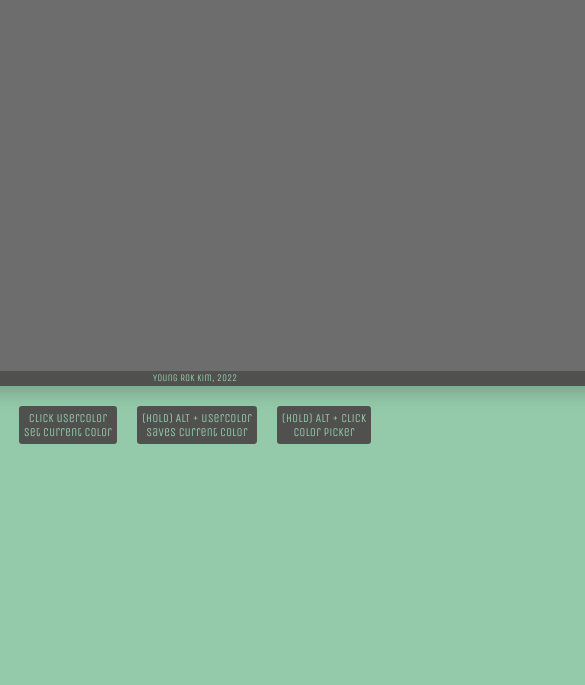
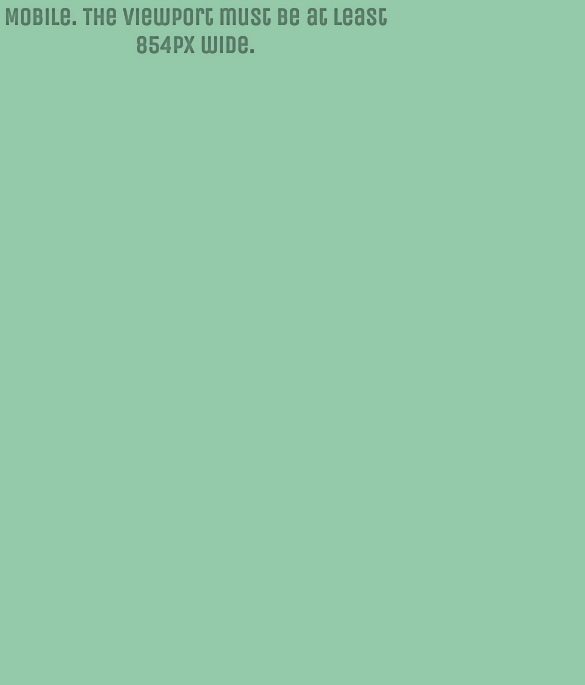
Before and after one commit to yngrk/yngrk.github.io, a plain HTML site: page PixelSketch/index.html in a window 390 px wide. Shown: the part 159-844 px from the top of the page, 585 px wide, since content can reach past the window. Drawn offline with nearby package versions, Linux system fonts and the light colour scheme.

Commit message:
updated files

```diff
--- a/PixelSketch/script.js
+++ b/PixelSketch/script.js
@@ -1,3 +1,4 @@
+const body = document.querySelector("body");
 const canvas = document.querySelector(".canvas-content");
 const plusBtn = document.querySelector(".btn.nav-plus");
 const minusBtn = document.querySelector(".btn.nav-minus");
@@ -115,8 +116,27 @@ function addListenerToPixels() {
     }));
 }
 
+function cleanPage() {
+    while (body.firstChild) {
+        body.removeChild(body.firstChild);
+    }
+}
+
+function showErrorPage() {
+    const header = document.createElement("div");
+    header.classList.add("error-header");
+    header.textContent = "Your Viewport is too small!";
+    const errorText = document.createElement("div");
+    errorText.classList.add("error-text");
+    errorText.textContent = "This page doesn't work well on Mobile. The Viewport must be at least 854px wide.";
+    body.appendChild(header);
+    body.appendChild(errorText);
+}
+
 if (window.innerWidth < 854) {
     // Remove every Element and create a "Viewport too small Info Screen"
+    cleanPage();
+    showErrorPage();
 } else {
     createGrid(16);
     addListenerToPixels();
--- a/PixelSketch/style.css
+++ b/PixelSketch/style.css
@@ -200,3 +200,18 @@ section.canvas {
     font-family: 'Unica One', cursive;
     color: #94C9A9;
 }
+
+.error-header, .error-text {
+    max-width: 700px;
+    text-align: center;
+    font-family: 'Unica One', cursive;
+    font-size: 48px;
+    font-weight: bold;
+    color: #6286719d;
+    text-shadow: 0px 0px 4px #94C9A9, 0 0 0 #000, 0px 0px 4px #94C9A9;
+}
+
+.error-text {
+    font-size: 24px;
+    max-width: 500px;
+}
```
